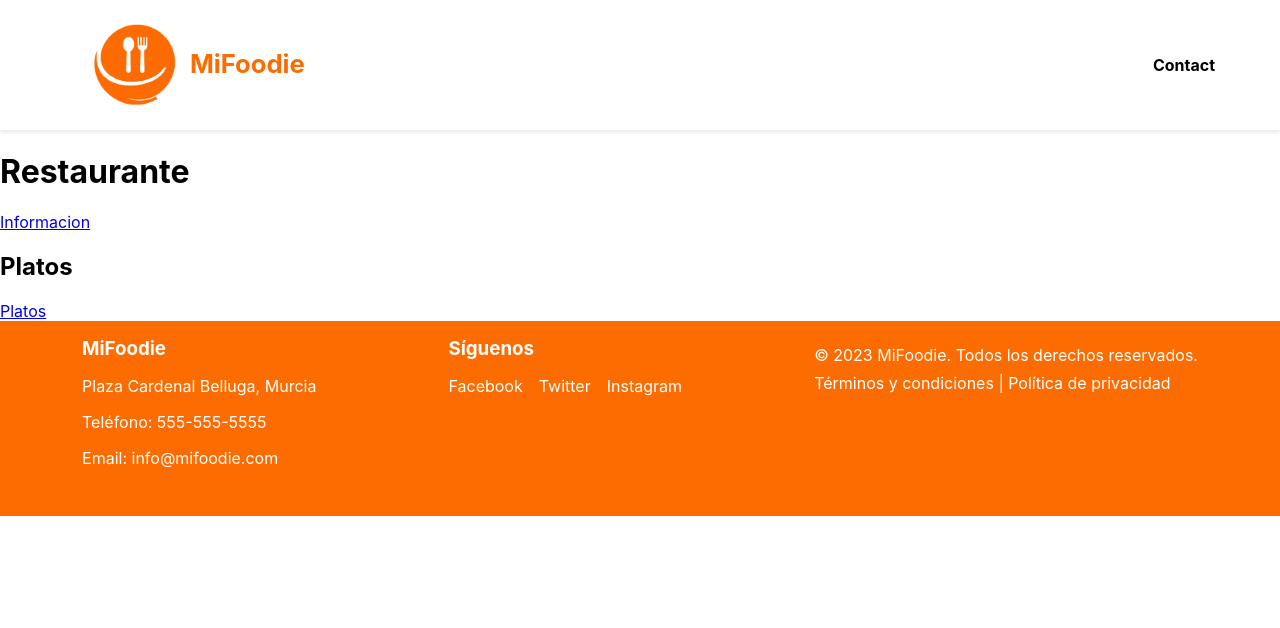
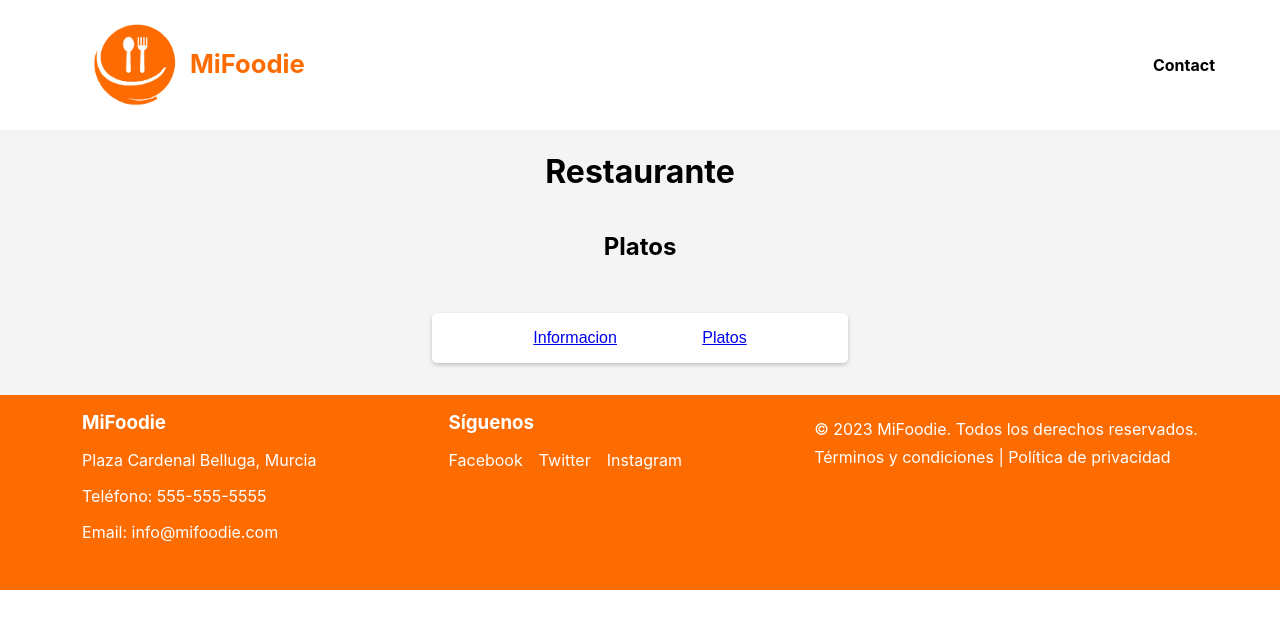
Before and after one commit to pablocaeg/proyecto-daweb, a React (Create React App) app in the folder react-express/react-project/: page /restaurante in a window 1280 px wide. Shown: the top 628 px of the page. Built offline with nearby package versions, Linux system fonts and the light colour scheme.

Commit message:
con pabli

```diff
--- a/react-express/react-project/src/index.js
+++ b/react-express/react-project/src/index.js
@@ -8,6 +8,7 @@ import './components/Header/Header.css'
 import './components/Filters/Filters.css'
 import './components/SearchBar/SearchBar.css'
 import './pages/Contact/Contact.css'
+import './pages/Restaurante/Restaurante.css'
 import App from './App';
 
 import reportWebVitals from './reportWebVitals';
--- a/react-express/react-project/src/pages/Restaurante/Restaurante.css
+++ b/react-express/react-project/src/pages/Restaurante/Restaurante.css
@@ -0,0 +1,26 @@
+.restaurante-container{
+    display: flex;
+    flex-direction: column;
+    align-items: center;
+    background-color: #f4f4f4;
+
+}
+.restaurant-btn-container{
+    display: flex;
+    flex-direction: row;
+    align-items: center;
+    justify-content: space-evenly;
+    margin: 2rem;
+    font-family: Arial, sans-serif;
+    padding: 1rem;
+    width: 30%;
+    background-color: #fff;
+    border-radius: 5px;
+    box-shadow: 0 2px 4px rgba(0, 0, 0, 0.2);
+}
+#link-inforestaurante{
+    margin: 0px;
+}
+#link-link-platos{
+
+}
--- a/react-express/react-project/src/pages/Restaurante/Restaurante.js
+++ b/react-express/react-project/src/pages/Restaurante/Restaurante.js
@@ -9,10 +9,18 @@ const Restaurante = () => {
     return (
       <div className="restaurante-container" >
         <h1>Restaurante</h1>
-        <Link id="link-inforestaurante" to="/restaurante/inforestaurante">Informacion</Link>
+
         <h2>Platos</h2>
-        <Link id="link-platos" to="/restaurante/platos">Platos</Link>
+        <div class = "restaurant-btn-container">
+          <div>
+          <Link id="link-inforestaurante" to="/restaurante/inforestaurante">Informacion</Link>
 
+          </div>
+          <div>
+          <Link id="link-platos" to="/restaurante/platos">Platos</Link>
+
+          </div>
+        </div>
         <Routes>
             <Route path="inforestaurante" element={<InfoRestaurante/>}/>
             <Route path="platos" element={<Platos/>}/>
```
